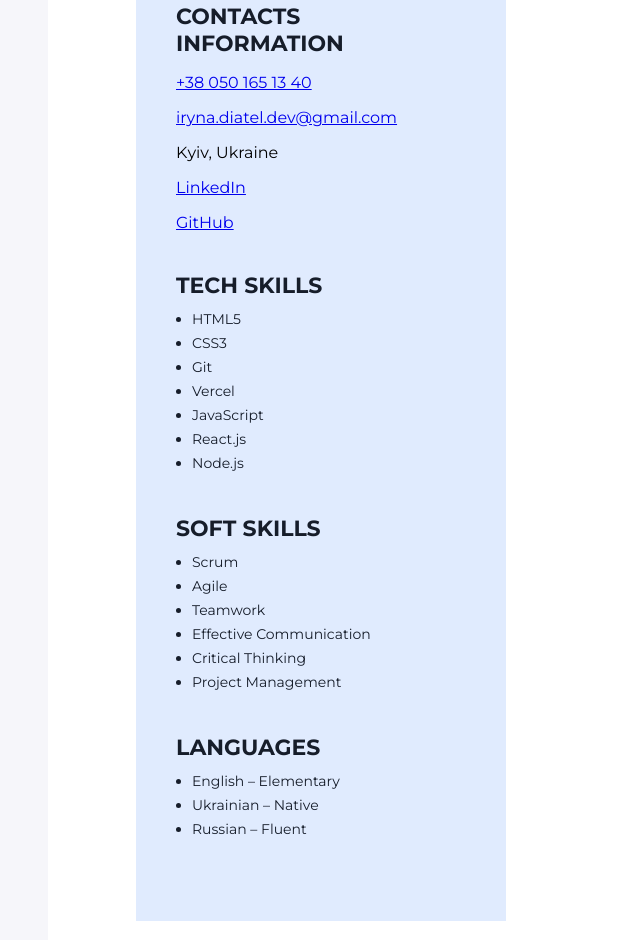
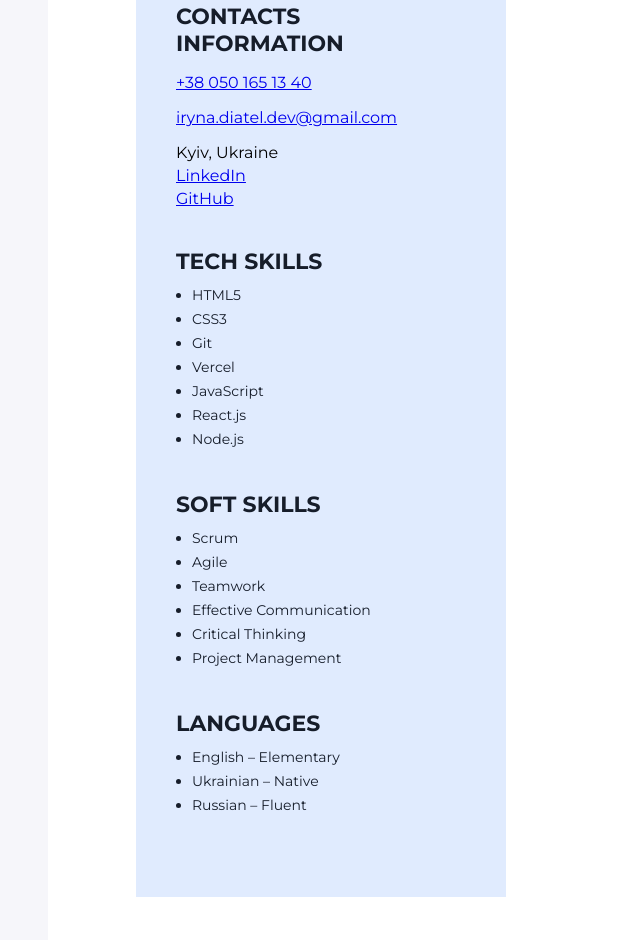
Before and after one commit to IrynaDiatel/my_resume, a plain HTML site: page index.html in a window 1280 px wide. Shown: the part 2019-2959 px from the top of the page, without its empty margins (0-640 px from the left). Drawn offline with Linux system fonts and the light colour scheme.

Commit message:
Update index.html

```diff
--- a/index.html
+++ b/index.html
@@ -121,15 +121,15 @@
         </a>
       </p>
 
-      <p>Kyiv, Ukraine</p>
+      <p class="contacts-item">Kyiv, Ukraine</p>
 
-      <p>
+      <p class="contacts-item">
         <a href="https://www.linkedin.com/in/iryna-diatel-ab79723bb/" target="_blank">
           LinkedIn
         </a>
       </p>
 
-      <p>
+      <p class="contacts-item">
         <a href="https://github.com/IrynaDiatel" target="_blank">
           GitHub
         </a>
```
